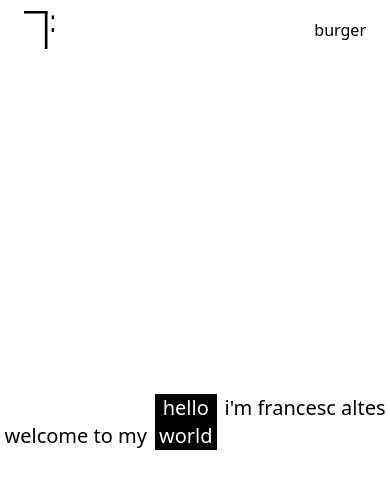
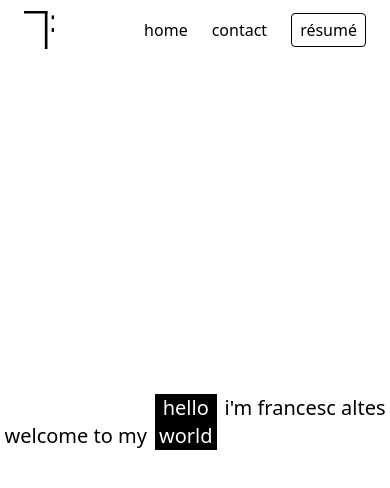
Before and after one commit to suki60/portfolio, a Next.js app: page / in a window 390 px wide. Shown: the top 488 px of the page. Built offline with nearby package versions, Linux system fonts and the light colour scheme.

Commit message:
fix mobile margins

```diff
--- a/tailwind.config.js
+++ b/tailwind.config.js
@@ -6,7 +6,6 @@ module.exports = {
       center: true,
       padding: '1rem',
       screens: {
-        xs: '0px',
         sm: '600px',
         md: '900px',
         lg: '1200px',
```
